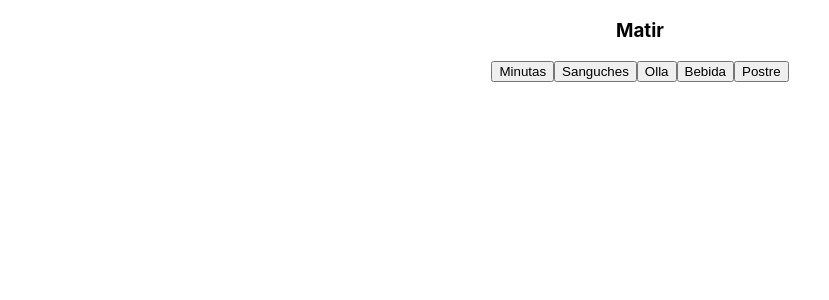
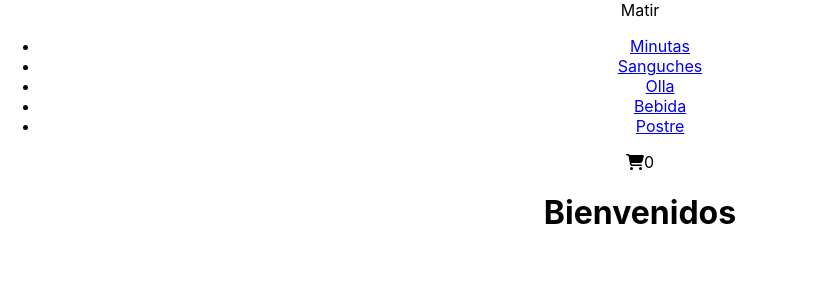
Before and after one commit to mathiacost/Matir, a React (Create React App) app: page /cart in a window 1280 px wide. Shown: the top 300 px of the page, without its empty margins (0-829 px from the left). Built offline with nearby package versions, Linux system fonts and the light colour scheme.

Commit message:
cart widget

```diff
--- a/src/App.js
+++ b/src/App.js
@@ -1,11 +1,15 @@
 import logo from './logo.svg';
 import './App.css';
+import React from 'react';
 import NavBar from './components/navbar/NavBar';
+import ItemListContainer from './components/itemListContainer/itemListContainer';
+
 
 function App() {
   return (
     <div className="App">
       <NavBar />
+      <ItemListContainer greeting={'Bienvenidos'}/>
     </div>
   );
 }
--- /dev/null
+++ b/src/components/NavBar.css
@@ -0,0 +1,23 @@
+.navbar {
+    display: flex;
+    justify-content: space-between;
+    align-items: center;
+    background-color: #333;
+    color: white;
+    padding: 10px 20px;
+}
+
+.logo {
+    font-size: 1.5rem;
+}
+
+.nav-links {
+    list-style: none;
+    display: flex;
+    gap: 20px;
+}
+
+.nav-links li a {
+    text-decoration: none;
+    color: white;
+}
--- /dev/null
+++ b/src/components/cartWidget/CartWidget.js
@@ -0,0 +1,14 @@
+import React from 'react'
+import { FontAwesomeIcon } from '@fortawesome/react-fontawesome'
+import { faCartShopping } from '@fortawesome/free-solid-svg-icons'
+
+function CartWidget() {
+    return (
+        <div className="cart-widget">
+        <FontAwesomeIcon icon={faCartShopping} />
+        <span className="cart-count">0</span>
+        </div>
+    );
+}
+
+export default CartWidget;
--- /dev/null
+++ b/src/components/itemListContainer/itemListContainer.js
@@ -0,0 +1,11 @@
+import React from 'react';
+
+const ItemListContainer = ({ greeting }) => {
+    return (
+        <div>
+            <h1>{greeting}</h1>
+        </div>
+    )
+}
+
+export default ItemListContainer
--- a/src/components/navbar/NavBar.js
+++ b/src/components/navbar/NavBar.js
@@ -1,16 +1,21 @@
+import React from 'react';
+import './Navbar.css';
+import CartWidget from '../cartWidget/CartWidget';
+
 const NavBar = () => {
     return (
-        <nav>
-            <h3>Matir</h3>
-            <div>
-                <button>Minutas</button>
-                <button>Sanguches</button>
-                <button>Olla</button>
-                <button>Bebida</button>
-                <button>Postre</button>
-            </div>
+        <nav className="navbar">
+            <div className="logo">Matir</div>
+            <ul className="nav-links">
+                <li><a href="#">Minutas</a></li>
+                <li><a href="#">Sanguches</a></li>
+                <li><a href="#">Olla</a></li>
+                <li><a href="#">Bebida</a></li>
+                <li><a href="#">Postre</a></li>
+            </ul>
+            <CartWidget /> {/* Agrega el componente CartWidget aquí */}
         </nav>
-    )
+    );
 }
 
-export default NavBar
+export default NavBar;
```
Also changed, not shown: package.json (+6 -1 lines), src/components/navbar/Navbar.css (added), 1 other file (tests, documents, lock files or other folders).
